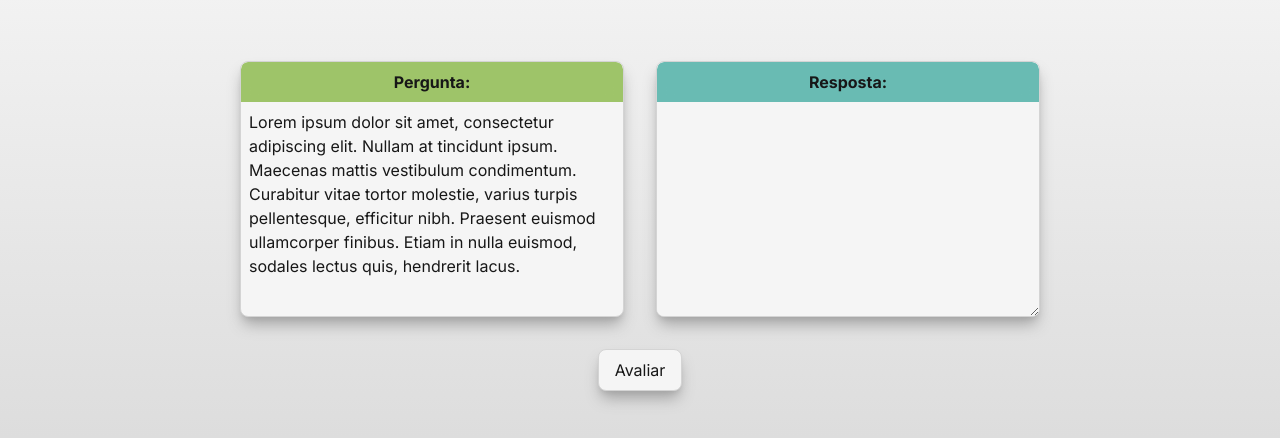
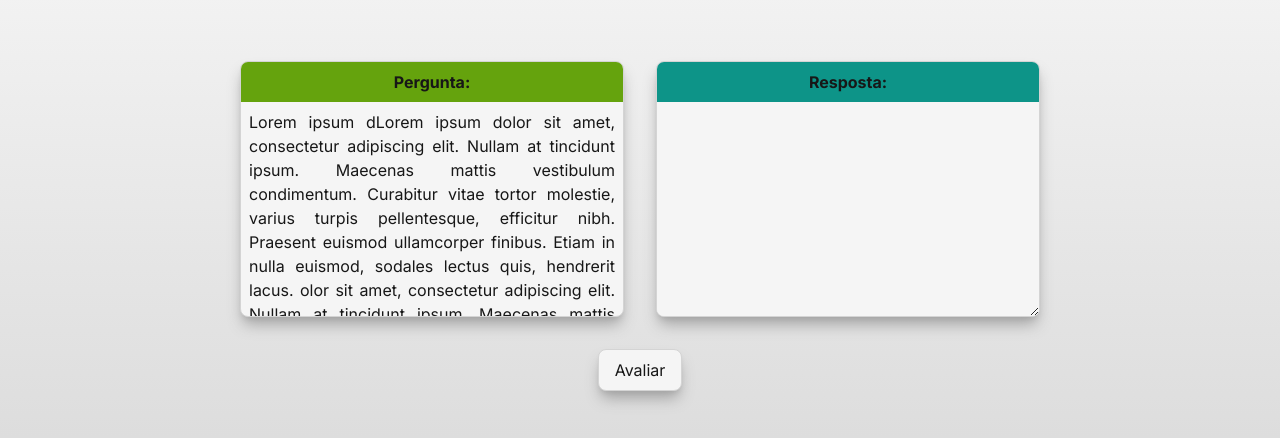
Before and after one commit to Gabriel-AB/ufrpe-answer-analyser, a Next.js app in the folder frontend/: page / in a window 1280 px wide. Shown: the part 174-612 px from the top of the page. Built offline with nearby package versions, Linux system fonts and the light colour scheme.

Commit message:
feat: make cards consise

```diff
--- a/frontend/src/app/page.tsx
+++ b/frontend/src/app/page.tsx
@@ -17,7 +17,8 @@ export default function Home() {
   return (
     <>
       <form  action={action} id="answer-form" className="flex flex-wrap gap-8 items-center justify-center w-full justify-items-stretch">
-        <Question name="question">Lorem ipsum dolor sit amet, consectetur adipiscing elit. Nullam at tincidunt ipsum. Maecenas mattis vestibulum condimentum. Curabitur vitae tortor molestie, varius turpis pellentesque, efficitur nibh. Praesent euismod ullamcorper finibus. Etiam in nulla euismod, sodales lectus quis, hendrerit lacus.</Question>
+        <Question name="question">Lorem ipsum dLorem ipsum dolor sit amet, consectetur adipiscing elit. Nullam at tincidunt ipsum. Maecenas mattis vestibulum condimentum. Curabitur vitae tortor molestie, varius turpis pellentesque, efficitur nibh. Praesent euismod ullamcorper finibus. Etiam in nulla euismod, sodales lectus quis, hendrerit lacus.
+olor sit amet, consectetur adipiscing elit. Nullam at tincidunt ipsum. Maecenas mattis vestibulum condimentum. Curabitur vitae tortor molestie, varius turpis pellentesque, efficitur nibh. Praesent euismod ullamcorper finibus. Etiam in nulla euismod, sodales lectus quis, hendrerit lacus.</Question>
         <Answer name="answer" />
       </form>
       <Button form="answer-form">Avaliar</Button>
@@ -26,21 +27,23 @@ export default function Home() {
 }
 
 
+
 function Answer({ title = "Resposta", ...props }: ComponentProps<"textarea">) {
   return <Card className="resize-y">
-    <div className="absolute top-0 w-full backdrop-blur bg-teal-600/60 text-center py-2 font-bold">
+    <Card.Header className="bg-teal-600">
       Resposta:
-    </div>
-    <textarea title={title} {...props} className="pt-12 p-2 min-h-full bg-inherit resize-none overflow-visible outline-none shadow-none" />
+    </Card.Header>
+    <textarea title={title} {...props} className="p-2 h-full w-full bg-inherit outline-none shadow-none text-justify"/>
+
   </Card>;
 }
 
 function Question({ children, name }: { children: string, name?: string }) {
   return <Card>
-    <div className="sticky top-0 w-full backdrop-blur bg-lime-600/60 text-center py-2 font-bold">
+    <Card.Header className="bg-lime-600">
       Pergunta:
-    </div>
-    <span className="p-2">
+    </Card.Header>
+    <span className="p-2 text-justify overflow-y-auto">
       {children}
     </span>
     <input type="text" name={name} value={children} readOnly className="hidden"/>
--- a/frontend/src/app/results/page.tsx
+++ b/frontend/src/app/results/page.tsx
@@ -16,25 +16,25 @@ export default async function Page() {
   return (
     <>
       <Card>
-        <span className="bg-lime-600 text-center py-2 font-bold">Pergunta:</span>
-        <span className="p-4">
+        <Card.Header className="bg-lime-600">Pergunta:</Card.Header>
+        <span className="p-4 text-justify overflow-y-auto">
           {question}
         </span>
       </Card>
       <Card>
-        <span className="bg-teal-600 text-center py-2 font-bold">Resposta:</span>
-        <span className="p-4">
+        <Card.Header className="bg-teal-600">Resposta:</Card.Header>
+        <span className="p-4 text-justify overflow-y-auto">
           {answer}
         </span>
       </Card>
-      <Card tabIndex={0} className="items-center justify-center rounded-full size-64 bg-gradient-to-b from-fuchsia-400 to-indigo-800 font-bold text-lg text-white dark:from-fuchsia-800 dark:to-indigo-800 focus:animate-explode">
+      <div tabIndex={0} className="flex flex-col items-center justify-center rounded-full size-64 bg-gradient-to-b from-fuchsia-400 to-indigo-800 font-bold text-lg text-white dark:from-fuchsia-800 dark:to-indigo-800 focus:animate-explode">
         <span className="px-8 text-center">
           Sua resposta tem nota
         </span>
         <span className="text-9xl">
           5
         </span>
-      </Card>
+      </div>
     </>
   )
 }
--- a/frontend/src/components/card.tsx
+++ b/frontend/src/components/card.tsx
@@ -5,3 +5,7 @@ import { twMerge } from 'tailwind-merge'
 export default function Card({className, ...props}: ComponentProps<"div">) {
   return <div {...props} className={twMerge("flex flex-col relative h-64 w-96 bg-neutral-100 border border-neutral-300 shadow-lg shadow-neutral-400 rounded-lg overflow-y-auto dark:shadow-neutral-950 dark:bg-neutral-800 dark:border-neutral-900", className)}/>;
 }
+
+Card.Header = ({className, ...props}: ComponentProps<"div">) => {
+  return <div {...props} className={twMerge("sticky top-0 w-full text-center py-2 font-bold", className)} />
+}
```
